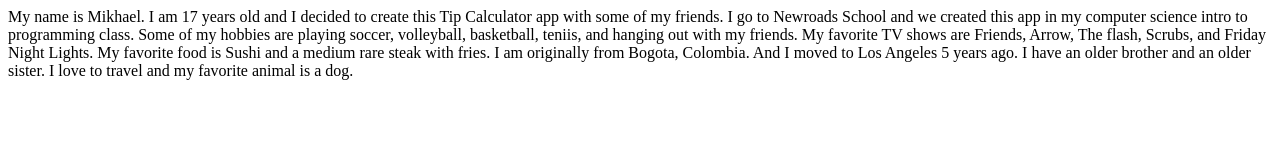
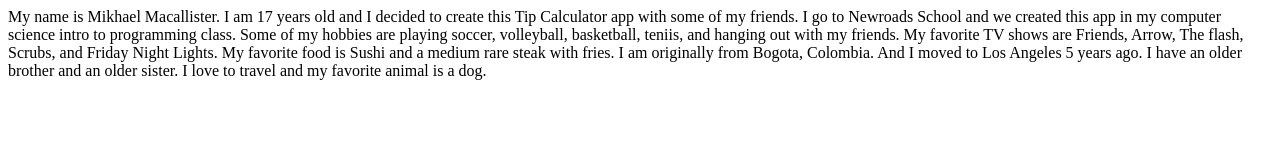
Before and after one commit to mmacallister/mmacallister.github.io, a plain HTML site: page aboutMe.html in a window 1280 px wide. Drawn offline with Linux system fonts and the light colour scheme.

Commit message:
about me

```diff
--- a/aboutMe.html
+++ b/aboutMe.html
@@ -1,8 +1,9 @@
 <!DOCTYPE html>
 <html>
 <head>
+  <title> About Me </title>
 </head>
 <body>
- <p1> My name is Mikhael. I am 17 years old and I decided to create this Tip Calculator app with some of my friends. I go to Newroads School and we created this app in my computer science intro to programming class. Some of my hobbies are playing soccer, volleyball, basketball, teniis, and hanging out with my friends. My favorite TV shows are Friends, Arrow, The flash, Scrubs, and Friday Night Lights. My favorite food is Sushi and a medium rare steak with fries. I am originally from Bogota, Colombia. And I moved to Los Angeles 5 years ago. I have an older brother and an older sister. I love to travel and my favorite animal is a dog. </p1>
+ <p1> My name is Mikhael Macallister. I am 17 years old and I decided to create this Tip Calculator app with some of my friends. I go to Newroads School and we created this app in my computer science intro to programming class. Some of my hobbies are playing soccer, volleyball, basketball, teniis, and hanging out with my friends. My favorite TV shows are Friends, Arrow, The flash, Scrubs, and Friday Night Lights. My favorite food is Sushi and a medium rare steak with fries. I am originally from Bogota, Colombia. And I moved to Los Angeles 5 years ago. I have an older brother and an older sister. I love to travel and my favorite animal is a dog. </p1>
 </body>
 </html>
```
